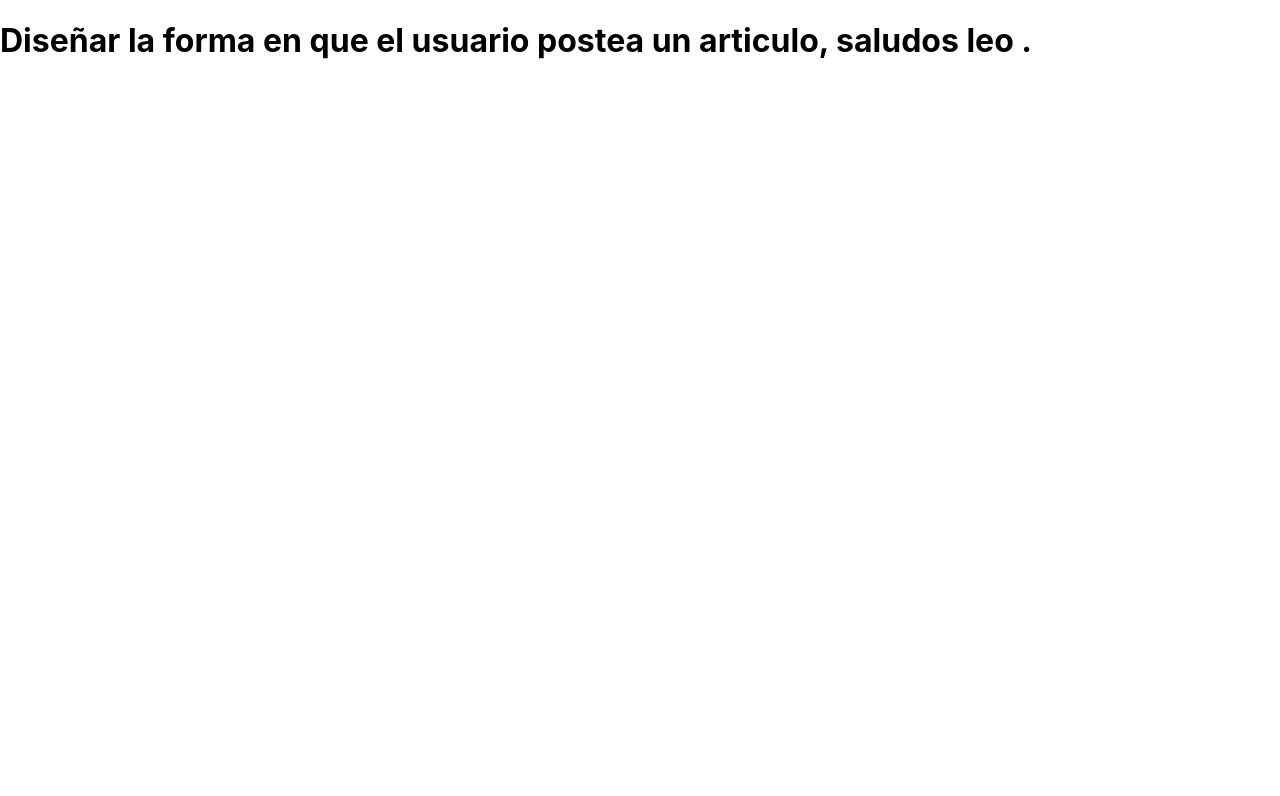
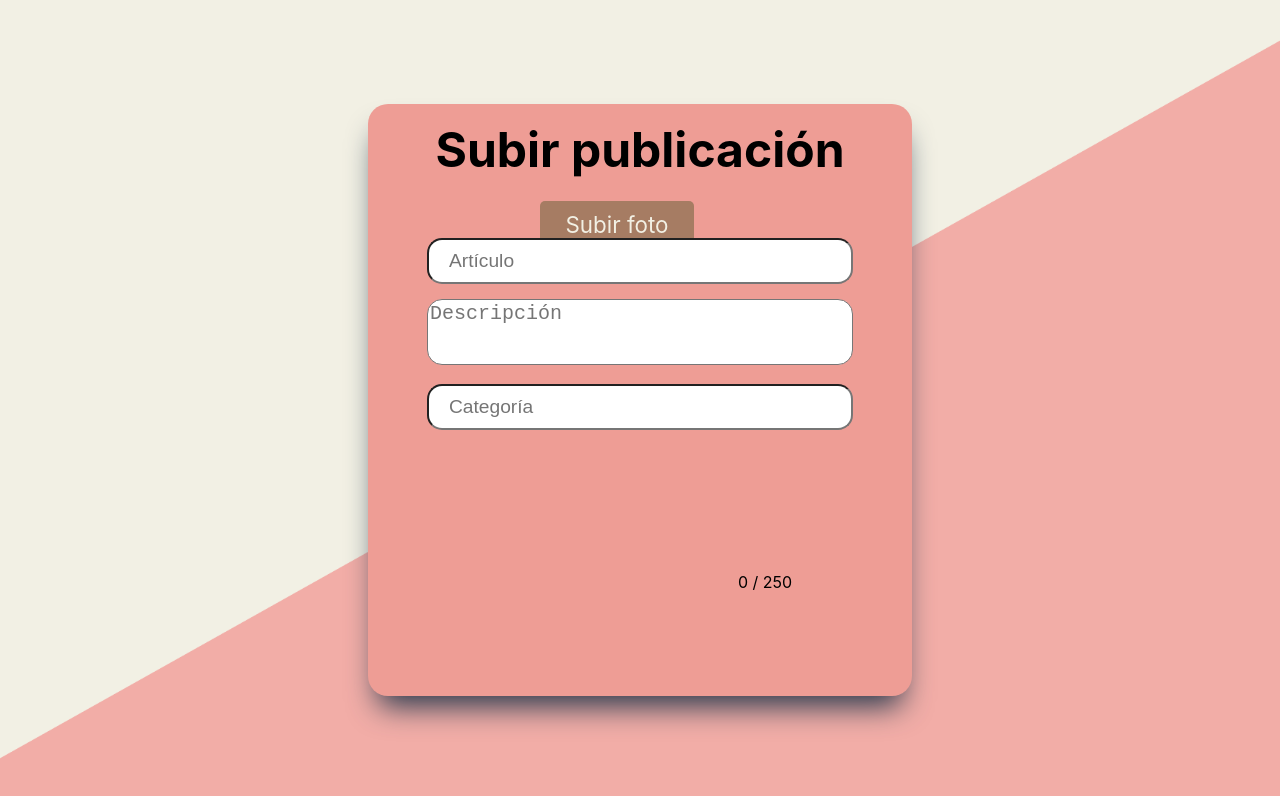
Before and after one commit to leodelmas00/front-truequetools, a React (Create React App) app: page /Post in a window 1280 px wide. Shown: the top 796 px of the page. Built offline with nearby package versions, Linux system fonts and the light colour scheme.

Commit message:
hice una BANDA de cambios no tengo ni idea que toque

```diff
--- a/src/components/LogIn.jsx
+++ b/src/components/LogIn.jsx
@@ -1,7 +1,6 @@
 import React, { useState } from 'react';
 import { Link } from 'wouter';
 import '../styles/login.css'; // Importa el archivo de estilos CSS
-
 import 'animate.css';
 
 function LogIn() {
@@ -18,7 +17,7 @@ function LogIn() {
 
     return (
         <div className="container background-img">
-            <div className="form-container animate__animated animate__backInDown animate__slower">
+            <div className="form-container animate__animated animate__backInDown animate__slower" style={{ overflow: 'auto' }}>
                 <h1 className="title">Trueque<span className='colorRojo'>Tools</span></h1>
                 <h2 className="subtitle">Iniciar Sesión</h2>
                 <form onSubmit={handleSubmit} className="">
--- a/src/components/Post.jsx
+++ b/src/components/Post.jsx
@@ -1,7 +1,148 @@
-function Post() {
+import React, { useState } from 'react';
+import { Link } from 'wouter';
+import '../styles/login.css';
+import '../styles/Post.css';
+import 'animate.css';
+
+function LogIn() {
+    const [articulo, setArticulo] = useState('');
+    const [imagen, setImagen] = useState(null);
+    const [descripcion, setDescripcion] = useState('');
+    const [contador, setContador] = useState(0);
+    const [categoria, setCategoria] = useState('');
+    const [inputsCompletos, setInputsCompletos] = useState(false);
+
+    const handleSubmit = (event) => {
+        event.preventDefault();
+        // Aquí puedes agregar la lógica para enviar los datos de inicio de sesión al servidor
+        console.log("Artículo:", articulo);
+        console.log("Imagen:", imagen);
+        console.log("Descripción:", descripcion);
+        console.log("Categoría:", categoria);
+        // Luego puedes enviar los datos al servidor para autenticación
+        // Redirigir al usuario a /SignIn
+    };
+
+    const handleImagenSeleccionada = (event) => {
+        const file = event.target.files[0];
+        const reader = new FileReader();
+        reader.onloadend = () => {
+            setImagen(reader.result);
+        };
+        reader.readAsDataURL(file);
+    };
+
+    const handleEliminarImagen = () => {
+        setImagen(null);
+    };
+
+    const handleArticuloChange = (e) => {
+        const { value } = e.target;
+        setArticulo(value);
+        checkInputs();
+    };
+
+    const handleDescripcionChange = (e) => {
+        const { value } = e.target;
+        if (value.length <= 250) {
+            setDescripcion(value);
+            setContador(value.length);
+            checkInputs();
+        }
+    };
+
+    const handleCategoriaChange = (e) => {
+        const { value } = e.target;
+        setCategoria(value);
+        checkInputs();
+    };
+
+    const checkInputs = () => {
+        const articuloCompleto = articulo.trim().length > 0;
+        const descripcionCompleta = descripcion.trim().length > 0;
+        const categoriaCompleta = categoria.trim().length > 0;
+        const inputsCompleted = articuloCompleto && descripcionCompleta && categoriaCompleta;
+        setInputsCompletos(inputsCompleted);
+    };
+
     return (
-        <h1>Diseñar la forma en que el usuario postea un articulo, saludos leo .</h1>
+        <div className="container background-img">
+            <div className="form-post-container animate__animated animate__backInDown animate__slower" style={{overflow: 'auto'}}>
+                <h1 className="subtitle-post">Subir publicación</h1>
+                <form onSubmit={handleSubmit} className="">
+                    <div>
+                        <input
+                            id="file-upload"
+                            type="file"
+                            accept="image/*"
+                            onChange={handleImagenSeleccionada}
+                            style={{ display: 'none' }}
+                        />
+                        <label htmlFor="file-upload" className="custom-file-upload">
+                            Subir foto
+                        </label>
+                        {imagen && (
+                            <button onClick={handleEliminarImagen} className="eliminar-imagen-button">
+                                Eliminar imagen
+                            </button>
+                        )}
+
+                        {inputsCompletos && (
+                            <Link to="/SignIn" className="post-link">
+                                <button className="signin-post-link">Publicar</button>
+                            </Link>
+                        )}
+
+                        {imagen && (
+                            <div style={{ display: 'flex', justifyContent: 'center', alignItems: 'center', marginTop: '1em', marginBottom: '2em'}}>
+                                <img src={imagen} alt="Imagen seleccionada" style={{ maxWidth: '40%', maxHeight: '10em' }} />
+                            </div>
+                        )}
+
+                        <div className="input-container">
+                            <input
+                                type="text"
+                                name="articulo"
+                                placeholder="Artículo"
+                                value={articulo}
+                                onChange={handleArticuloChange}
+                                className="input-field"
+                                required
+                            />
+                        </div>
+
+                        <div className="input-container">
+                            <textarea
+                                name="descripcion"
+                                placeholder="Descripción"
+                                value={descripcion}
+                                onChange={handleDescripcionChange}
+                                className="input-field-descripcion"
+                                rows={4}
+                                maxLength={250}
+                                required
+                            />
+                            <div className="contador-caracteres">
+                                {contador} / 250
+                            </div>
+                        </div>
+
+                        <div className="input-container">
+                            <input
+                                type="text"
+                                name="categoria"
+                                placeholder="Categoría"
+                                value={categoria}
+                                onChange={handleCategoriaChange}
+                                className="input-field"
+                                required
+                            />
+                        </div>
+                    </div>
+                </form>
+            </div>
+        </div>
     );
 }
 
-export default Post;
+export default LogIn;
--- /dev/null
+++ b/src/styles/Post.css
@@ -0,0 +1,109 @@
+
+.subtitle-post{
+    text-align: center;
+    font-size: 3em;
+    overflow: hidden; /* Oculta el texto que se desborde */
+    text-overflow: ellipsis;
+    margin-top: 0%;
+}
+
+.custom-file-upload {
+    margin-left: 0%; /* Ajusta el margen izquierdo para mover el botón hacia la derecha *//* Ajusta el margen superior para mover el botón hacia abajo */
+    margin-right: 9%;
+    cursor: pointer;
+    padding: 2% 5% 2.5% 5%;
+    background-color: #a67c63;
+    color: #f2f0e4;
+    border: none;
+    border-radius: 5px;
+    font-size: 1.4em;
+    overflow: hidden; /* Oculta el texto que se desborde */
+    text-overflow: ellipsis;
+}
+
+
+.custom-file-upload:hover {
+    background-color: #f2ada7;
+    overflow: hidden; /* Oculta el texto que se desborde */
+    text-overflow: ellipsis;
+}
+
+.form-post-container {
+    box-shadow: rgb(38, 57, 77) 0px 20px 30px -10px;
+    padding: 16px;
+    width: 40%;
+    height: 70%;
+    border-radius: 20px;
+    background-color: #ee9d95;
+    z-index: 1;
+    text-align: center;
+    overflow: hidden; /* Oculta el texto que se desborde */
+    text-overflow: ellipsis;
+  }
+
+  .signin-post-link{
+    left: 90%;
+    top: 50%;
+    margin-left: 12%;
+    margin-top: -3em;
+    margin-bottom: 2%;
+    cursor: pointer;
+    padding: 2.2% 5%;
+    background-color:#bf4c41;
+    color: #f2f0e4;
+    border: none;
+    border-radius: 5px;
+    font-size: 1.4em;
+    overflow: hidden; /* Oculta el texto que se desborde */
+    text-overflow: ellipsis;
+  }
+
+  .signin-post-link:hover{
+    background-color:#734429;
+    overflow: hidden; /* Oculta el texto que se desborde */
+    text-overflow: ellipsis;
+  }
+
+.input-field-descripcion {
+    resize: none;
+    border-radius: 15px;
+    height: 3em; /* Ajusta la altura según sea necesario */
+    font-size: x-large;
+    width: 21em;
+}
+
+
+.contador-caracteres{
+    position: absolute;
+    left: 68%;
+    top: 79%;
+}
+
+.input-field{
+    border-radius: 15px;
+    border-color: none;
+}
+
+.eliminar-imagen-button{
+    text-align:center;
+    cursor: pointer;
+    width: 8em;
+    height: 2.7em;
+    padding: 2.3% 5% 6% 5%;
+    background-color: #bf4c41;
+    color: #f2f0e4;
+    border: none;
+    border-radius: 5px;
+    font-size: 1.4em;
+    overflow: hidden; /* Oculta el texto que se desborde */
+    text-overflow: ellipsis;
+}
+
+.eliminar-imagen-button:hover{
+    background-color:#734429;
+}
+
+.form-post-container {
+    max-height: 80vh; /* Establece una altura máxima del 80% del viewport height */
+    overflow-y: auto; /* Habilita el desplazamiento vertical cuando los elementos exceden la altura máxima */
+}
--- a/src/styles/home.css
+++ b/src/styles/home.css
@@ -52,6 +52,12 @@
     overflow: hidden; /* Oculta el texto que se desborde */
     text-overflow: ellipsis;
     cursor: pointer;
+}
+
+.menu-button:hover{
+    background-color: #a67c63;
+    color:#f2f0e4;
+    transition: color 0.2s;
 }
 
 .buscar-button{
@@ -119,6 +125,7 @@
     transition: color 0.2s;
 }
 
+
 .cerrar-sesion-button{
     position: absolute;
     top: 80vh;
@@ -134,6 +141,12 @@
     overflow: hidden; /* Oculta el texto que se desborde */
     text-overflow: ellipsis;
     cursor: pointer;
+}
+
+.cerrar-sesion-button:hover{
+    background-color: #bf4c41;
+    color:#f2f0e4;
+    transition: color 0.2s;
 }
 
 
@@ -240,12 +253,20 @@ a {
     height: 5.5%;
     color:#f2f0e4;
     background-color: #bf4c41;
-    border-color: #bf4c41;
+    border-color:#a67c63;
     font-size: large;
     overflow: hidden; /* Oculta el texto que se desborde */
     text-overflow: ellipsis;
     cursor: pointer;
 }
+
+.form-button:hover{
+    background-color: #a67c63;
+    color:#f2f0e4;
+    transition: color 0.2s;
+
+}
+
 
 .texto-caracteristicas-menu-negritas{
     margin-top: 2px;
```
Also changed, not shown: src/components/SignIn.jsx (+2 -15 lines). Lines whose indentation alone changed are shown as unchanged.
